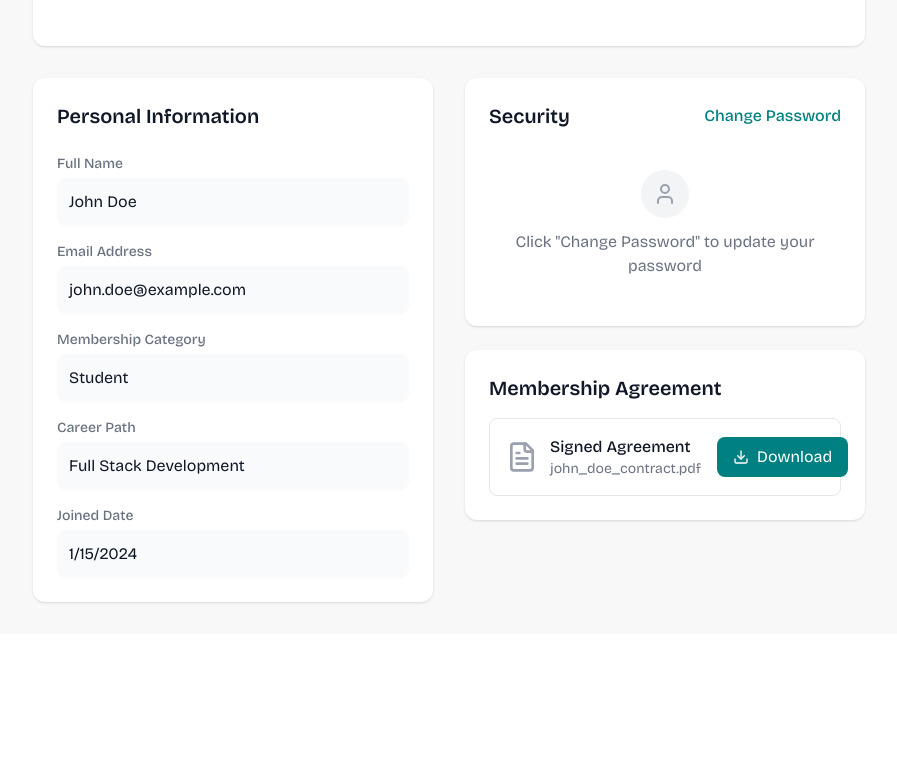
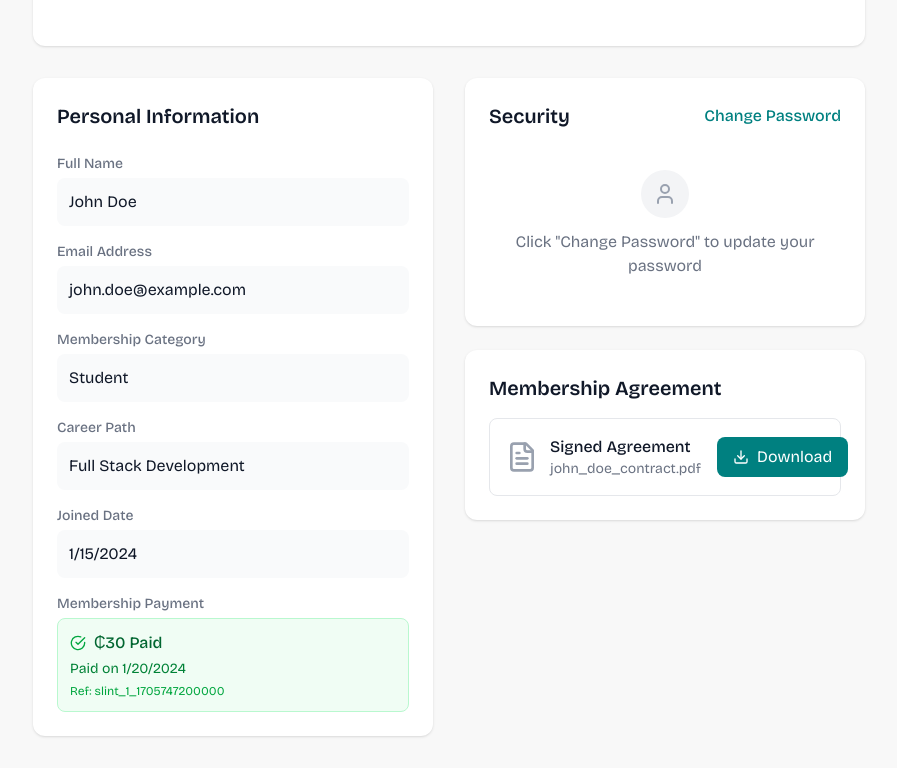
Before and after one commit to SLINT-Tech/slinttech.org, a React (Vite) app: page /profile in a window 1280 px wide. Shown: the part 265-1033 px from the top of the page, without its empty margins (191-1088 px from the left). Before the commit the page ends 899 px from the top, so only its background shows below. Built offline with nearby package versions, Linux system fonts and the light colour scheme; no server answers.

Commit message:
Add payment amount to profile section

```diff
--- a/src/Pages/MenteeProfilePage.tsx
+++ b/src/Pages/MenteeProfilePage.tsx
@@ -1,4 +1,4 @@
-import { ArrowLeft, Download, Eye, EyeOff, FileText, User } from 'lucide-react';
+import { ArrowLeft, CheckCircle, Download, Eye, EyeOff, FileText, User } from 'lucide-react';
 import { useState } from 'react';
 import { Link, useNavigate } from 'react-router-dom';
 
@@ -10,7 +10,11 @@ const mockMenteeProfile = {
   careerPath: 'Full Stack Development',
   contractFile: 'john_doe_contract.pdf',
   joinedDate: '2024-01-15',
-  status: 'approved'
+  status: 'approved',
+  membershipAmount: 30,
+  membershipPaid: true,
+  paymentDate: '2024-01-20',
+  paymentReference: 'slint_1_1705747200000'
 };
 
 const MenteeProfilePage = () => {
@@ -188,6 +192,24 @@ const MenteeProfilePage = () => {
                   <p className="text-gray-900">{new Date(profileData.joinedDate).toLocaleDateString()}</p>
                 </div>
               </div>
+
+              {profileData.membershipPaid && (
+                <div>
+                  <label className="block text-sm font-medium text-gray-500 mb-1">Membership Payment</label>
+                  <div className="p-3 bg-green-50 rounded-lg border border-green-200">
+                    <div className="flex items-center gap-2 mb-1">
+                      <CheckCircle className="w-4 h-4 text-green-600" />
+                      <p className="text-green-800 font-medium">₵{profileData.membershipAmount} Paid</p>
+                    </div>
+                    <p className="text-green-700 text-sm">
+                      Paid on {new Date(profileData.paymentDate).toLocaleDateString()}
+                    </p>
+                    <p className="text-green-600 text-xs mt-1">
+                      Ref: {profileData.paymentReference}
+                    </p>
+                  </div>
+                </div>
+              )}
             </div>
           </div>
 
```
